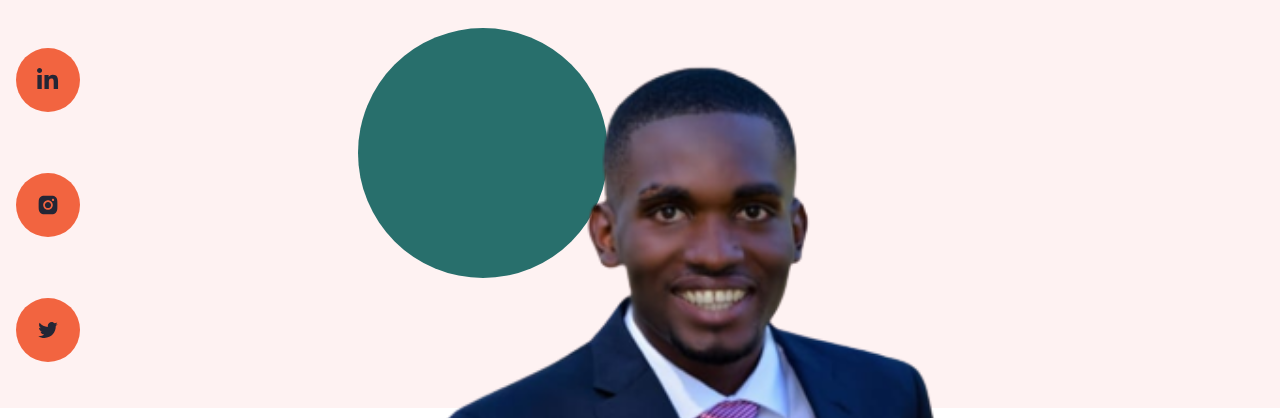
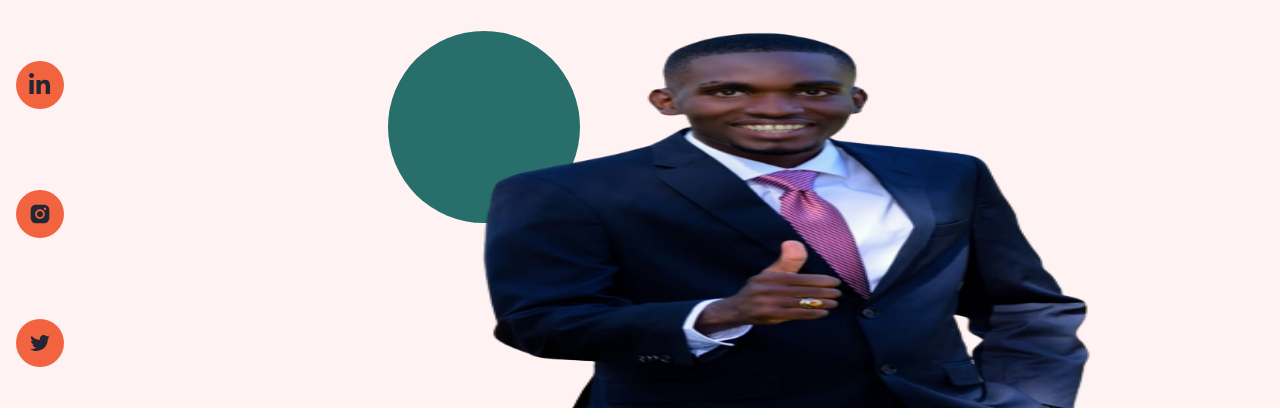
Before and after one commit to egeneste/portafolio, a plain HTML site: page index.html in a window 1280 px wide. Shown: the part 142-560 px from the top of the page. Drawn offline with Linux system fonts and the light colour scheme.

Commit message:
fix image

```diff
--- a/style.css
+++ b/style.css
@@ -17,9 +17,6 @@
 
 header {
     background-color: var(--clr-beige);
-
-    /* height: 40rem; */
-    width: 100vw;
     display: flex;
     flex-direction: column;
 
@@ -41,6 +38,7 @@ header {
     grid-template-columns: 1fr 3fr;
     grid-template-rows: 1fr 4fr;
     padding: 1em;
+    padding-bottom: 0;
 }
 
 .main-info .info__title {
@@ -68,33 +66,40 @@ header {
     display: flex;
     justify-content: center;
     align-items: center;
-    width: 4em;
-    height: 4em;
+    width: 3em;
+    height: 3em;
     border-radius: 50%;
     background-color: var(--clr-orange);
+    fill: #fef2f2;
 }
-.main-info .imagen {
+.social-media__icon > svg {
+    color: #fef2f2;
+}
+.imagen {
     grid-row: 2/5;
     grid-column: 2/3;
     position: relative;
+    display: flex;
 }
-
 .imagen img {
     width: 100%;
-    position: absolute;
-    top: 20px;
-    left: -60px;
+    height: 100%;
+    /* object-fit: contain; */
+    z-index: 400;
+    align-self: center;
+
 }
 
 .imagen .img_bgc {
 
-    width: 250px;
-    height: 250px;
+    width: 12em;
+    height: 12em;
     border-radius: 50%;
     background-color: var(--clr-green);
     position: absolute;
     top: 10px;
-    left: 30px;
+    left: 60px;
+    z-index: 100;
 
 }
 .acerca-de-mi {
```
